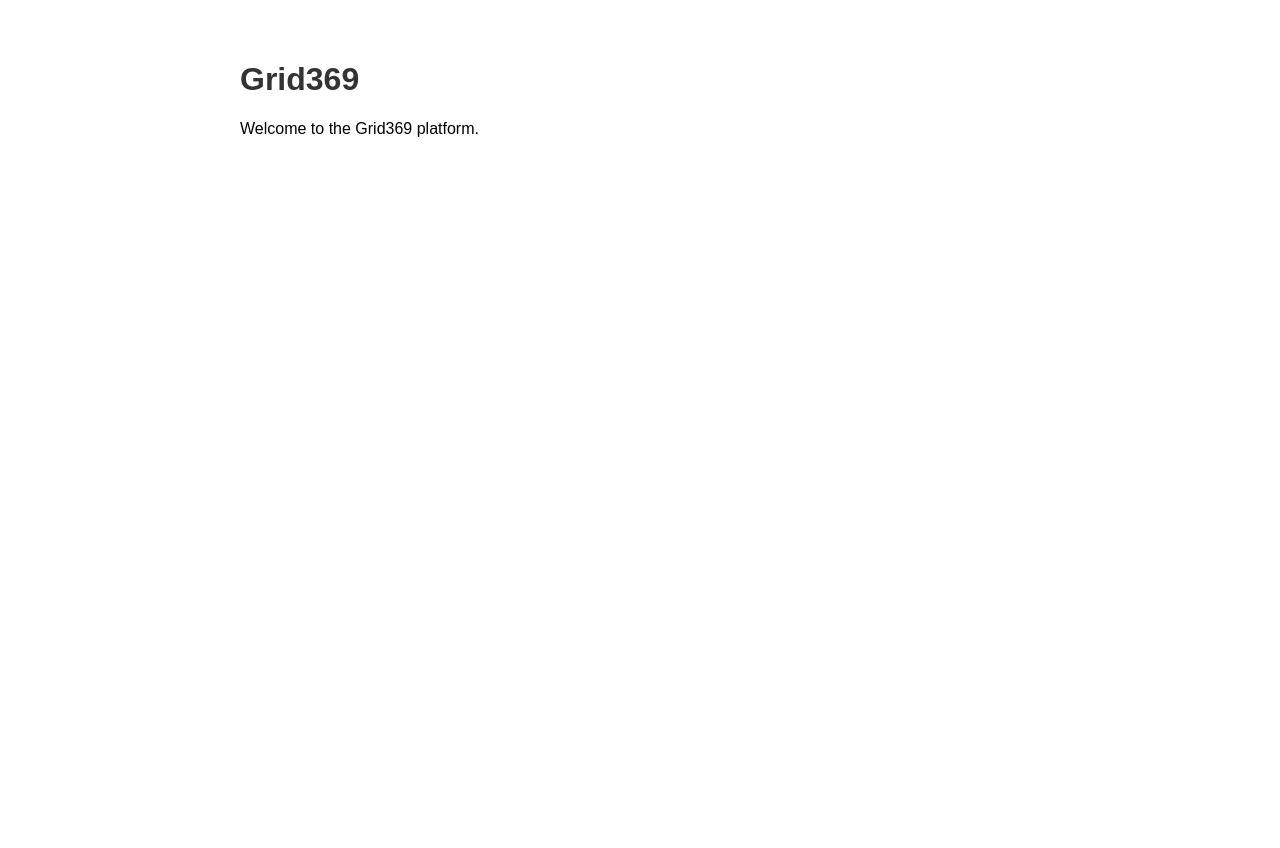
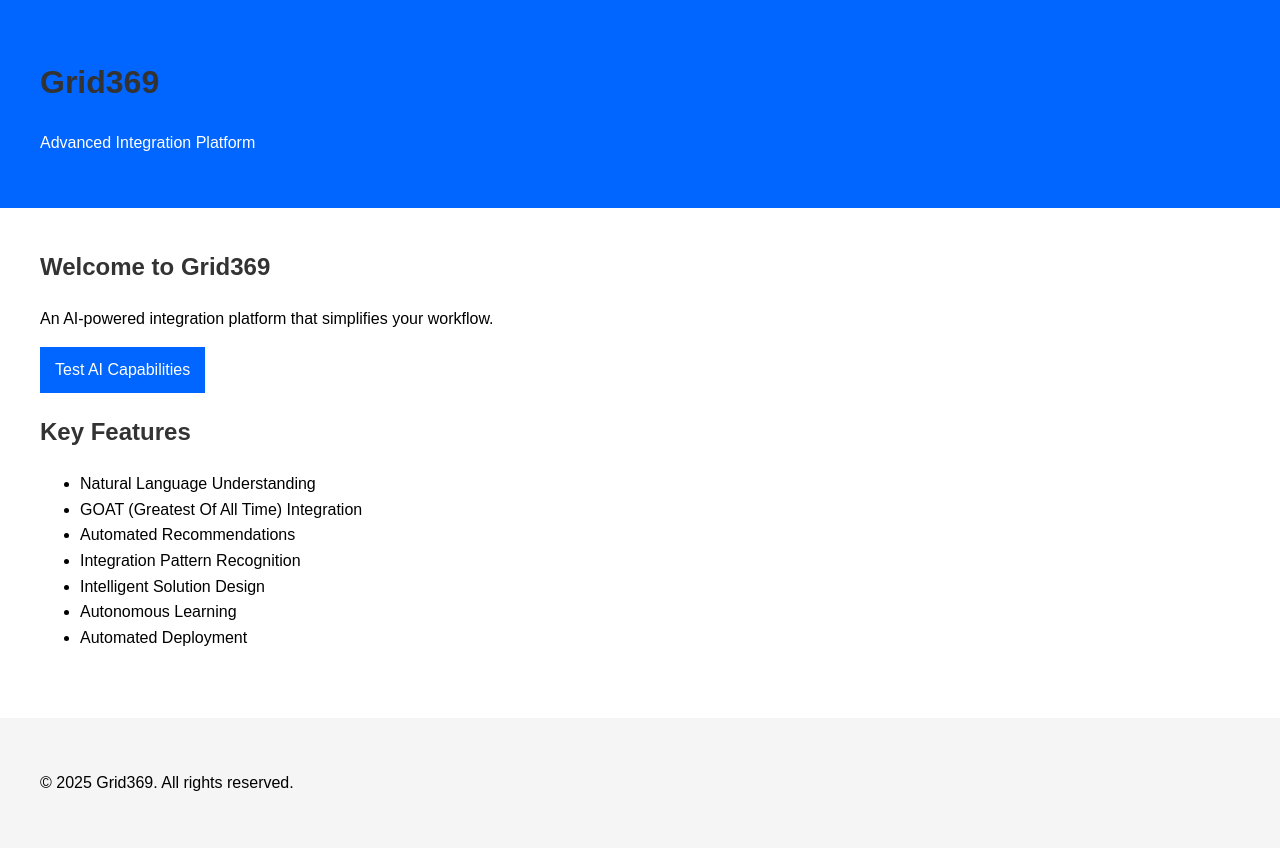
Before and after one commit to Grid369-com/grid369-clean, a plain HTML site: page public/index.html in a window 1280 px wide. Before the commit the page ends 800 px from the top, so only its background shows below. Drawn offline with Linux system fonts and the light colour scheme.

Commit message:
Complete Grid369 platform structure

```diff
--- a/public/index.html
+++ b/public/index.html
@@ -3,17 +3,39 @@
 <head>
     <meta charset="UTF-8">
     <meta name="viewport" content="width=device-width, initial-scale=1.0">
-    <title>Grid369</title>
-    <style>
-        body { font-family: Arial, sans-serif; margin: 0; padding: 20px; }
-        .container { max-width: 800px; margin: 0 auto; padding: 20px; }
-        h1 { color: #333; }
-    </style>
+    <title>Grid369 - Advanced Integration Platform</title>
+    <link rel="stylesheet" href="/css/styles.css">
 </head>
 <body>
+    <header>
+        <div class="container">
+            <h1>Grid369</h1>
+            <p>Advanced Integration Platform</p>
+        </div>
+    </header>
     <div class="container">
-        <h1>Grid369</h1>
-        <p>Welcome to the Grid369 platform.</p>
+        <section>
+            <h2>Welcome to Grid369</h2>
+            <p>An AI-powered integration platform that simplifies your workflow.</p>
+            <a href="/ai-test.html" class="btn">Test AI Capabilities</a>
+        </section>
+        <section>
+            <h2>Key Features</h2>
+            <ul>
+                <li>Natural Language Understanding</li>
+                <li>GOAT (Greatest Of All Time) Integration</li>
+                <li>Automated Recommendations</li>
+                <li>Integration Pattern Recognition</li>
+                <li>Intelligent Solution Design</li>
+                <li>Autonomous Learning</li>
+                <li>Automated Deployment</li>
+            </ul>
+        </section>
     </div>
+    <footer>
+        <div class="container">
+            <p>&copy; 2025 Grid369. All rights reserved.</p>
+        </div>
+    </footer>
 </body>
 </html>
```
Also changed, not shown: public/ai-test.html (+10 -17 lines).
